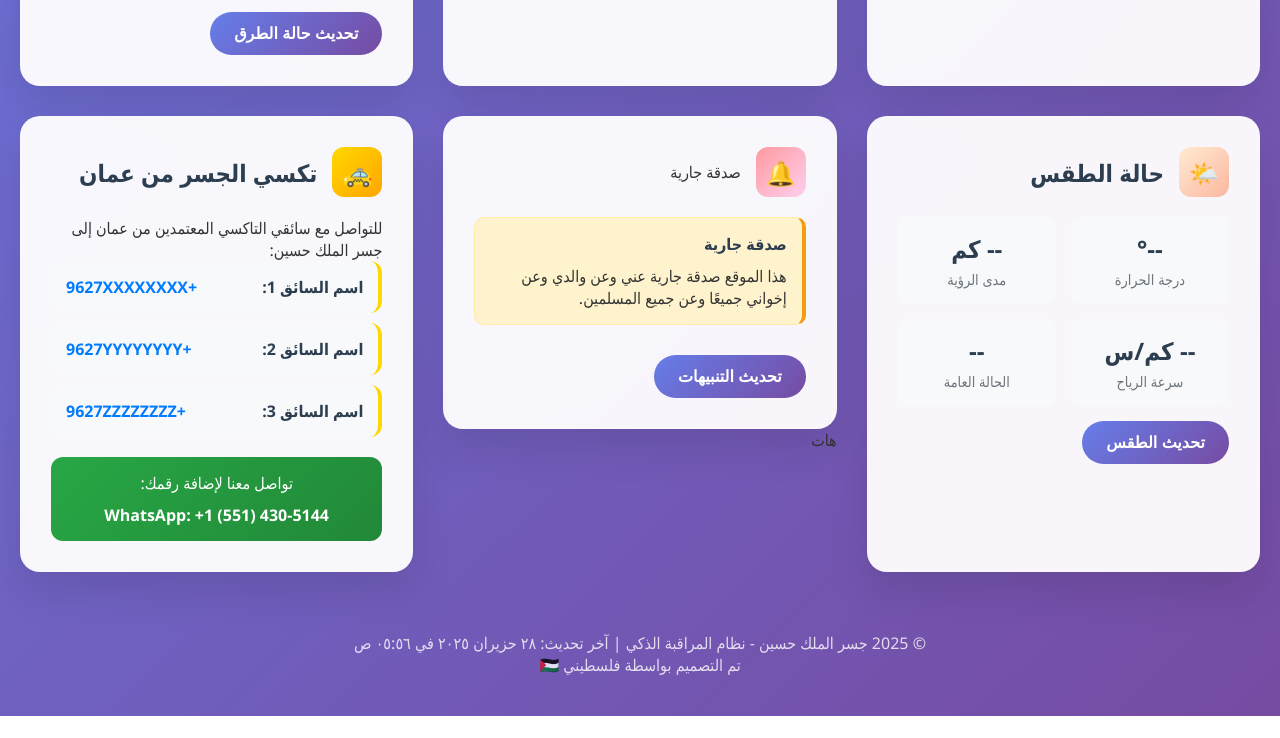
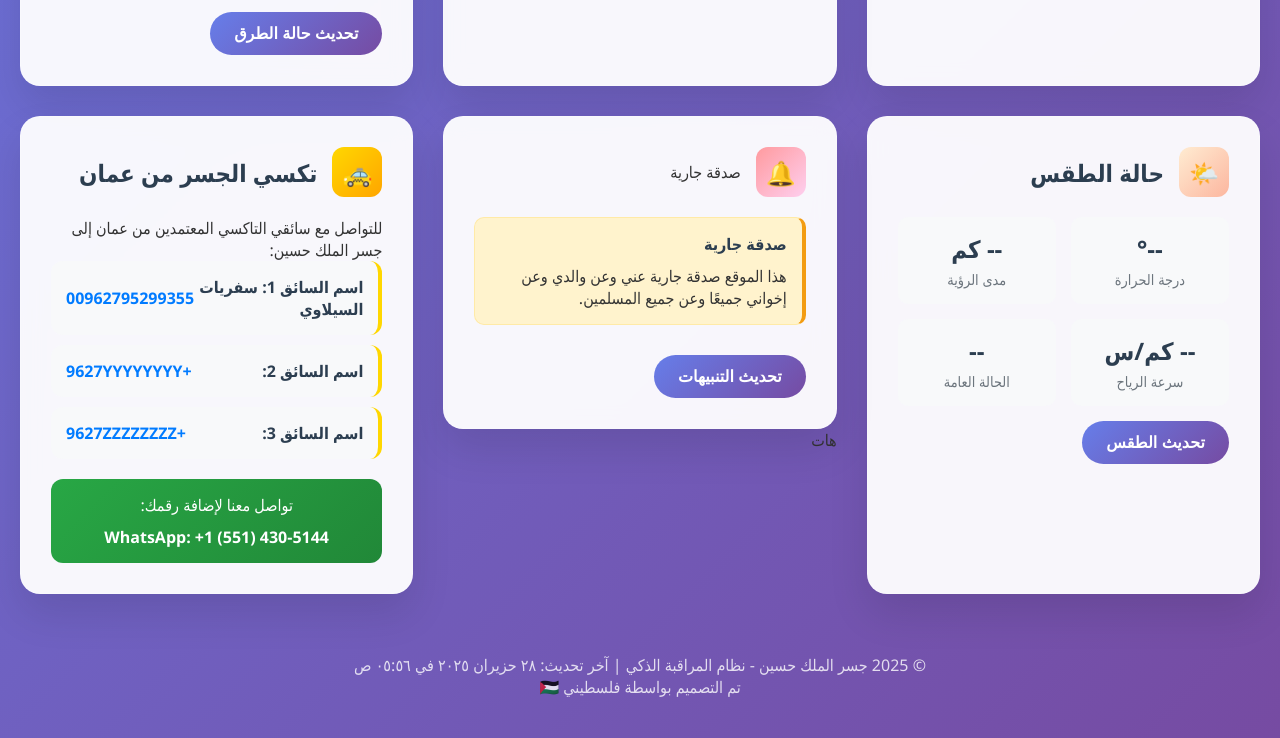
Before and after one commit to yaseenyaseen123/jsor, a plain HTML site: page index.html in a window 1280 px wide. Shown: the part 1037-1775 px from the top of the page. Before the commit the page ends 1753 px from the top, so only its background shows below. Drawn offline with Linux system fonts and the light colour scheme.

Commit message:
Update taxi driver info - سفريات السيلاوي

```diff
--- a/index.html
+++ b/index.html
@@ -655,8 +655,8 @@
                 <div class="taxi-info">
                     <p>للتواصل مع سائقي التاكسي المعتمدين من عمان إلى جسر الملك حسين:</p>
                     <div class="taxi-item">
-                        <span>اسم السائق 1:</span>
-                        <a href="tel:+9627XXXXXXXX">+9627XXXXXXXX</a>
+                        <span>اسم السائق 1: سفريات السيلاوي</span>
+                        <a href="tel:+00962795299355">00962795299355</a>
                     </div>
                     <div class="taxi-item">
                         <span>اسم السائق 2:</span>
```
